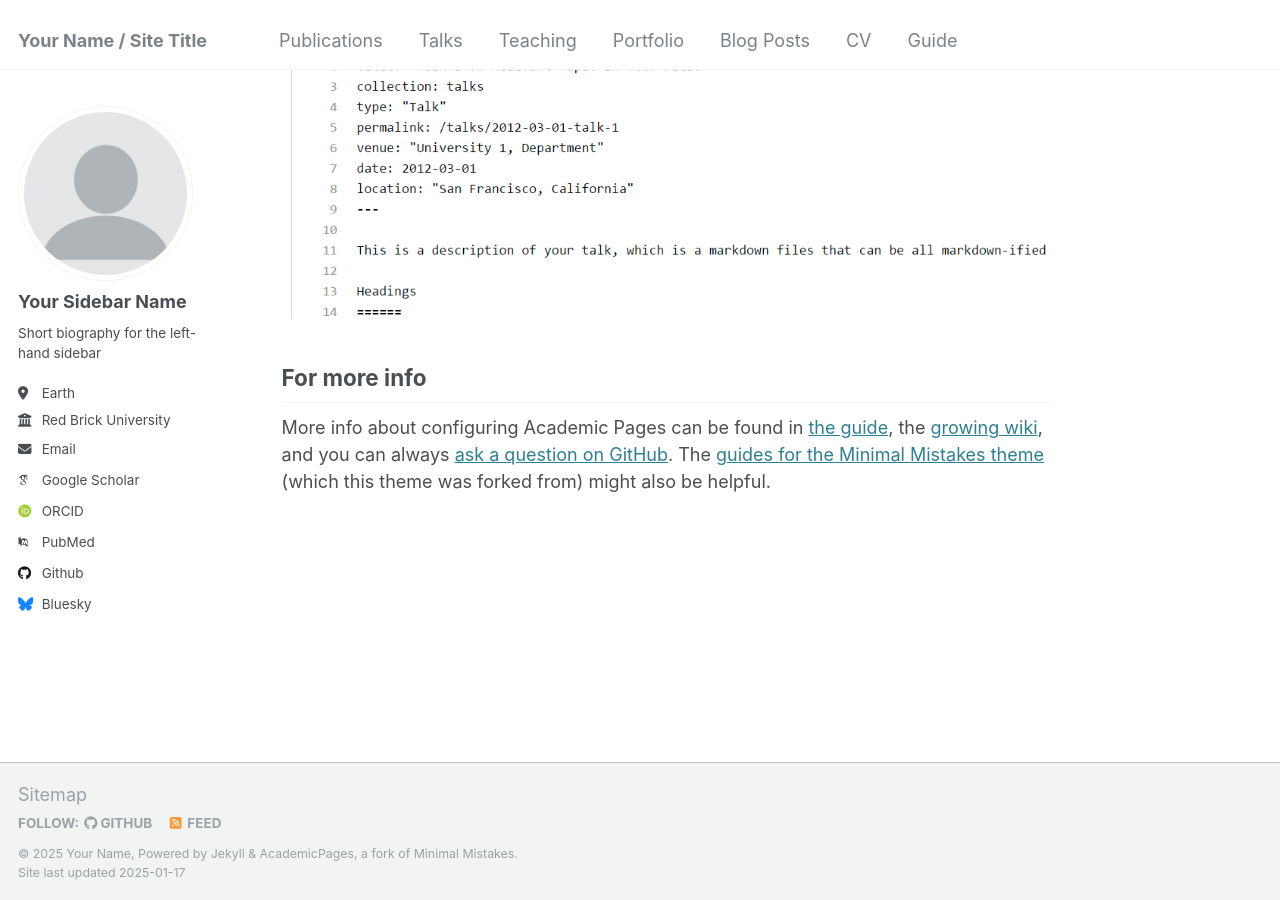
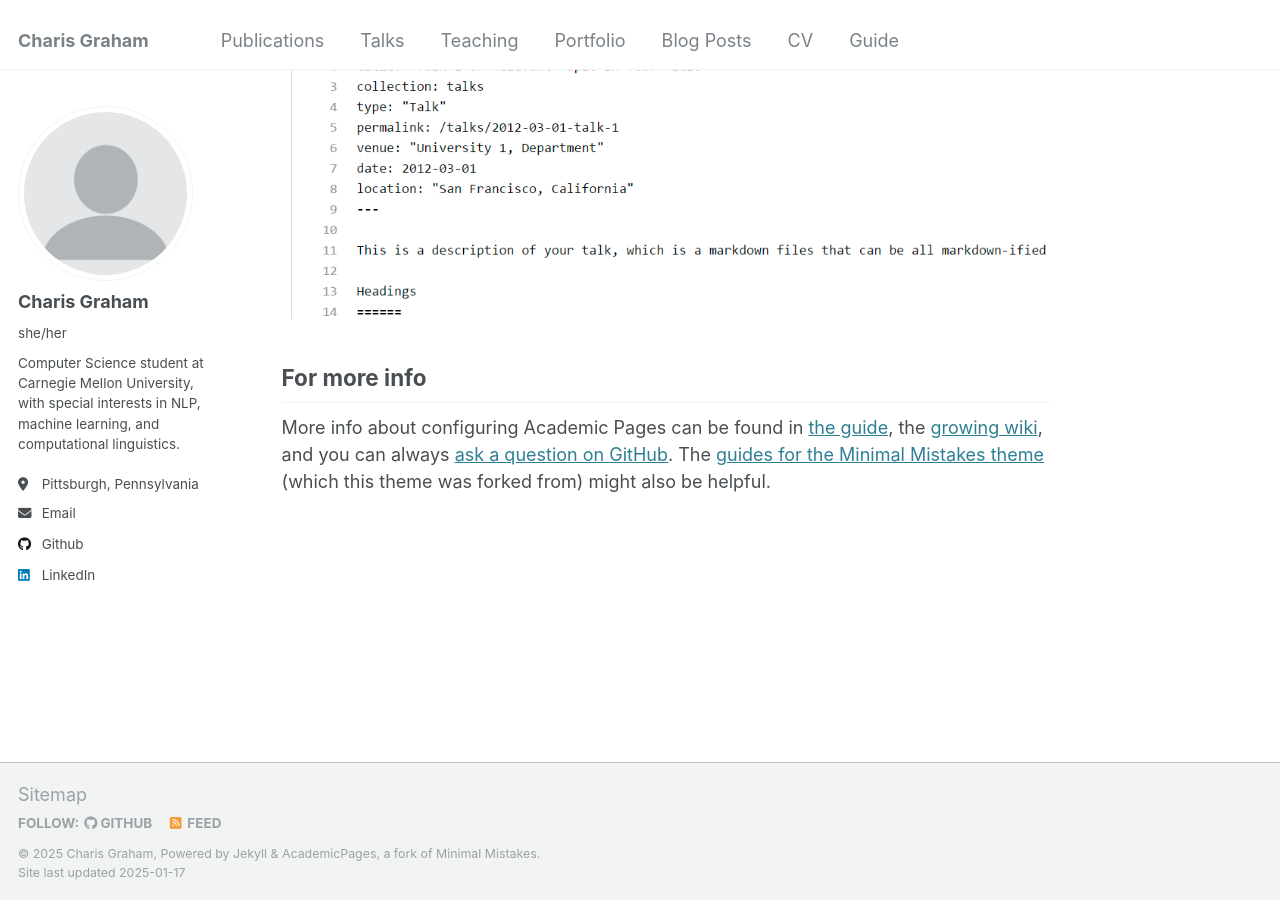
Before and after one commit to Charis-Graham/Charis-Graham.github.io, a Jekyll site: the page built from _pages/about.md, in a window 1280 px wide and 900 px high, scrolled down 2643 px. Built offline with Jekyll 4.4.1, drawn with Linux system fonts in a browser that asks for light colours; some web fonts are replaced.

Commit message:
Update _config.yml

```diff
--- a/_config.yml
+++ b/_config.yml
@@ -8,11 +8,11 @@
 
 # Basic Site Settings
 locale                   : "en-US"
-title                    : "Your Name / Site Title"
+title                    : "Charis Graham"
 title_separator          : "-"
-name                     : &name "Your Name"
-description              : &description "personal description"
-url                      : https://academicpages.github.io # the base hostname & protocol for your site e.g. "https://[your GitHub username].github.io"
+name                     : &name "Charis Graham"
+description              : &description "CS student at Carnegie Mellon University"
+url                      : https://charis-graham.github.io # the base hostname & protocol for your site e.g. "https://[your GitHub username].github.io"
 baseurl                  : "" # the subpath of your site, e.g. "/blog"
 repository               : "academicpages/academicpages.github.io"
 
@@ -22,21 +22,21 @@ repository               : "academicpages/academicpages.github.io"
 author:
   # Biographic information
   avatar           : "profile.png"
-  name             : "Your Sidebar Name"
-  pronouns         : # example: "she/her"
-  bio              : "Short biography for the left-hand sidebar"
-  location         : "Earth"
-  employer         : "Red Brick University"
+  name             : "Charis Graham"
+  pronouns         : "she/her"
+  bio              : "Computer Science student at Carnegie Mellon University, with special interests in NLP, machine learning, and computational linguistics."
+  location         : "Pittsburgh, Pennsylvania"
+  employer         :
   uri              : # URL
-  email            : "none@example.org"
+  email            : "csgraham@andrew.cmu.edu"
 
   # Academic websites
   arxiv            : # URL - Update with the correct link to your profile
-  googlescholar    : "https://scholar.google.com/citations?user=PS_CX0AAAAAJ"
+  googlescholar    : # URL
   impactstory      : # URL
-  orcid            : "http://orcid.org/yourorcidurl"
+  orcid            : # URL
   semantic         : # URL
-  pubmed           : "https://www.ncbi.nlm.nih.gov/pubmed/?term=john+snow"
+  pubmed           : # URL
   researchgate     : # URL
   scopus           : # URL
 
@@ -44,12 +44,12 @@ author:
   bitbucket        : # Username - Update with your username on the site
   codepen          : # Username
   dribbble         : # Username
-  github           : "academicpages"
+  github           : "Charis-Graham"
   kaggle           : # Username
   stackoverflow    : # User number or user number and name (i.e., use "1" or "1/jeff-atwood")
 
   # Social media
-  bluesky          : "bsky.app" # Replace this with you Bluesky username
+  bluesky          : # Replace this with you Bluesky username
   facebook         : # Username
   flickr           : # Username
   foursquare       : # Username
@@ -58,7 +58,7 @@ author:
   keybase          : # Username
   instagram        : # Username
   lastfm           : # Username
-  linkedin         : # Username
+  linkedin         : "Charis Graham"
   mastodon         : # URL
   medium           : # URL
   pinterest        : # Username
@@ -130,7 +130,7 @@ yandex_site_verification :
 
 # Social Sharing
 twitter:
-  username               : &twitter
+  username               :
 facebook:
   username               :
   app_id                 :
```
